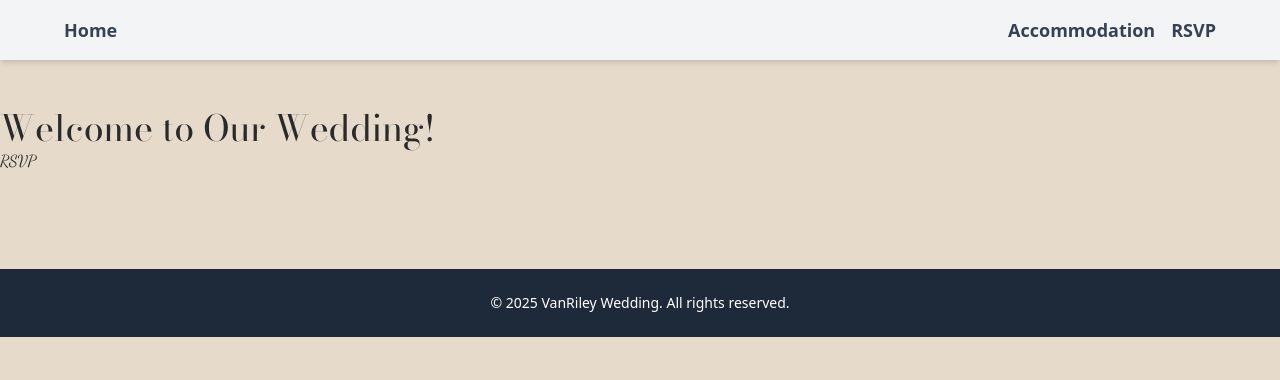
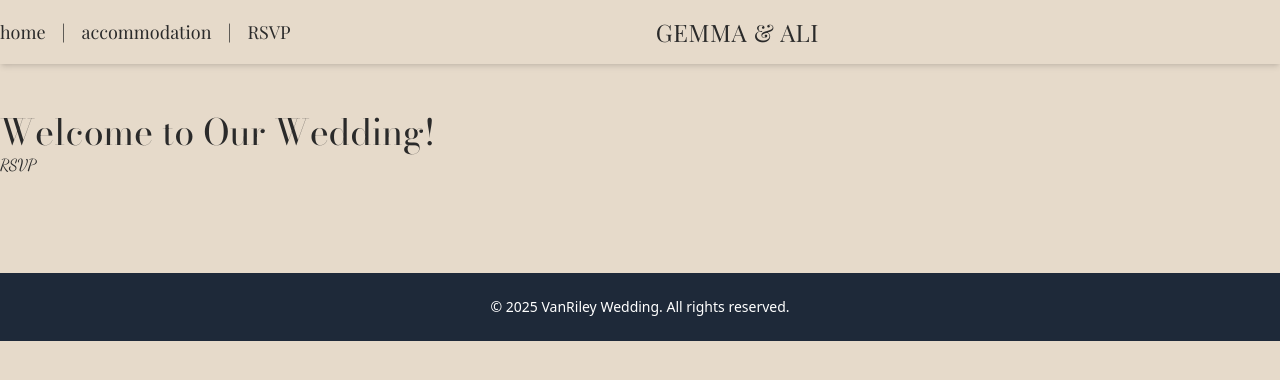
Before and after one commit to abigailridley/vanriley-wedding-site, a Next.js app: page / in a window 1280 px wide. Shown: the top 380 px of the page. Built offline with nearby package versions, Linux system fonts and the light colour scheme.

Commit message:
updating styling to header with pure tailwind

```diff
--- a/src/components/Header.tsx
+++ b/src/components/Header.tsx
@@ -1,30 +1,28 @@
-// components/header.tsx
 import Link from "next/link";
 
 const Header = () => {
   return (
-    <header className="py-4 bg-gray-100 shadow-md">
-      <nav className="max-w-6xl mx-auto flex justify-between items-center">
-        <Link
-          href="/"
-          className="text-lg font-semibold text-gray-700 hover:text-gray-900"
-        >
-          Home
-        </Link>
-        <div className="space-x-4">
-          <Link
-            href="/accom"
-            className="text-lg font-semibold text-gray-700 hover:text-gray-900"
-          >
-            Accommodation
+    <header className="py-4 bg-tan shadow-md text-dark-grey">
+      <nav className="container mx-auto flex justify-between items-center">
+        {/* Left column: links */}
+        <div className="space-x-4 font-playfair text-lg">
+          <Link href="/" className="hover:underline">
+            home
           </Link>
-          <Link
-            href="/rsvp"
-            className="text-lg font-semibold text-gray-700 hover:text-gray-900"
-          >
+          <span>|</span>
+          <Link href="/accom" className="hover:underline">
+            accommodation
+          </Link>
+          <span>|</span>
+          <Link href="/rsvp" className="hover:underline">
             RSVP
           </Link>
         </div>
+
+        <div className="font-playfair text-2xl tracking-wide">GEMMA & ALI</div>
+
+        {/* Right column: empty for now */}
+        <div className="w-24" />
       </nav>
     </header>
   );
```
